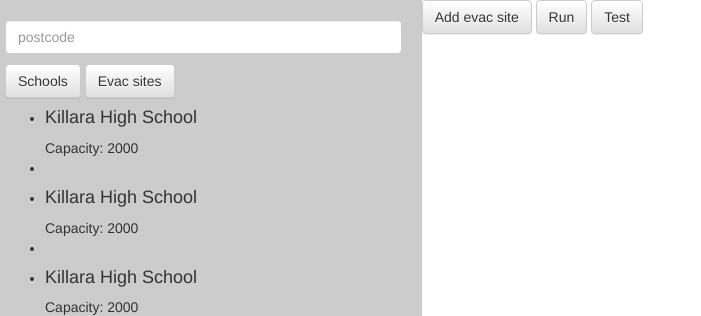
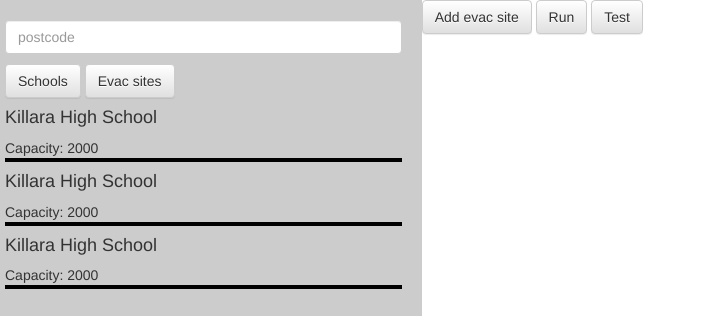
Before and after one commit to arimado/sides-front, a Django app: template templates/index - Copy.html in a window 1280 px wide. Shown: the top 316 px of the page, without its empty margins (0-701 px from the left). Run offline with Django 3.2, Linux system fonts and the light colour scheme; the template is opened without the code that fills it, so the values that code supplies are empty; parts of the project's set-up code (start-up, migrations or seed data) failed here and were passed over; some libraries are stand-ins or nearby versions.

Commit message:
ready for int

```diff
--- a/polls/static/css/styles.css
+++ b/polls/static/css/styles.css
@@ -11,8 +11,27 @@ html, body {
     padding: 20px;
 }
 
+#sidebar ul {
+    list-style-type: none;
+    padding-left: 0px;
+}
+
+#sidebar ul li {
+    border-bottom: 2px solid black;
+}
+
+#sidebar ul .capacity {
+    border-bottom: 1px solid #ccc;
+    padding-bottom: 10px;
+}
+
+#content {
+    width: 1200px;
+    height: 100%;
+}
+
 #map {
-    height: 600px;
+    height: 100%;
 }
 
 #siteCapacity {
--- a/polls/static/js/main.js
+++ b/polls/static/js/main.js
@@ -351,7 +351,7 @@ $('#run').on('click', function(e) {
 
                 var $li = $('<li>')
                 var $title = $('<h4>').html("Evacuation Site #" + site.meta.id);
-                var $capacity = $('<p>').html('capacity: ' + site.meta.capacity);
+                var $capacity = $('<p class="capacity">').html('capacity: ' + site.meta.capacity);
 
                 var currentRoutes = res.filter(function(route) {
                     return route.dst.id[2] === "" + site.meta.id;
@@ -363,11 +363,11 @@ $('#run').on('click', function(e) {
 
                 currentRoutes.forEach(function(route) {
                     var currentSchools = appState.schools.filter(function(school) {
-                        return route.src.id[2] === "" + school.id
+                        return route.src.id[2] === "" + school.id && route.value > 0
                     })
 
                     currentSchools.forEach(function(school){
-                        var $school = $('<p>').html(school.school)
+                        var $school = $('<p>').html(school.school + ' ' + route.value)
                         $schools.append($school);
                     })
 
```
